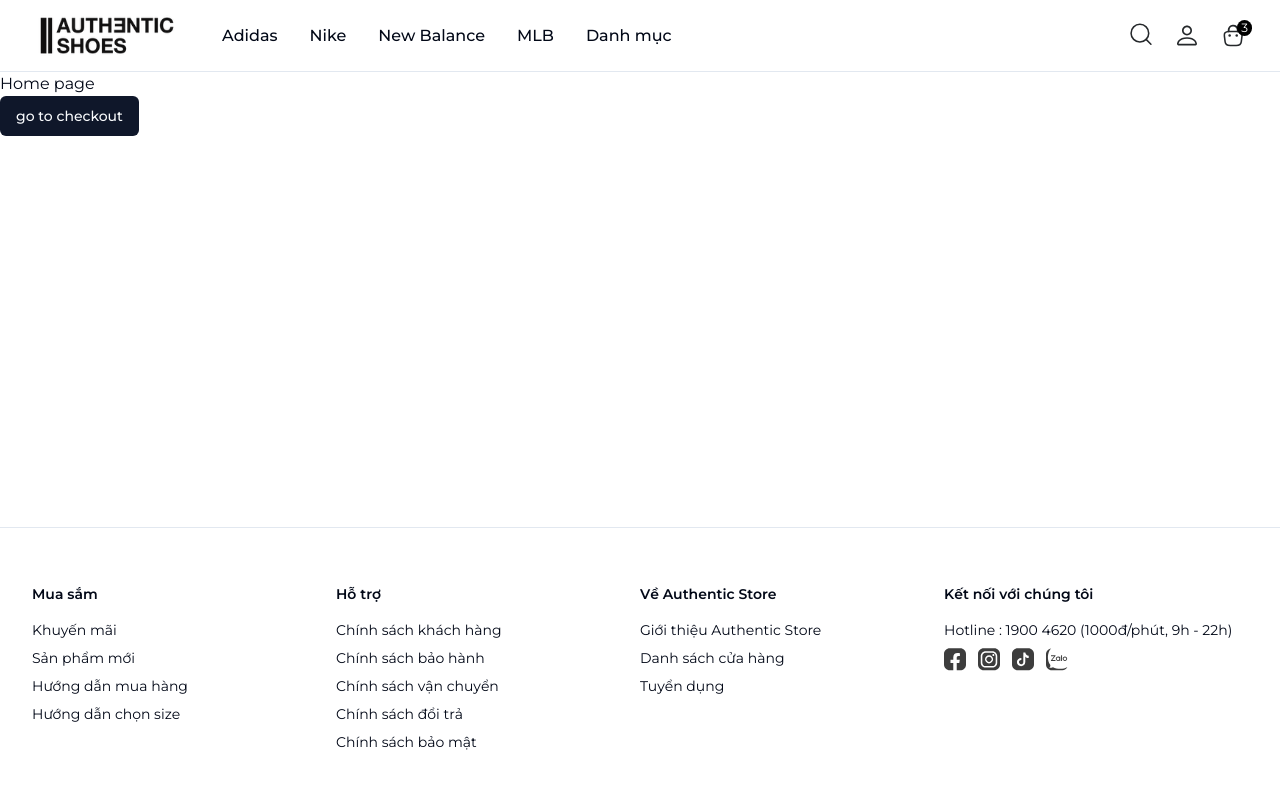
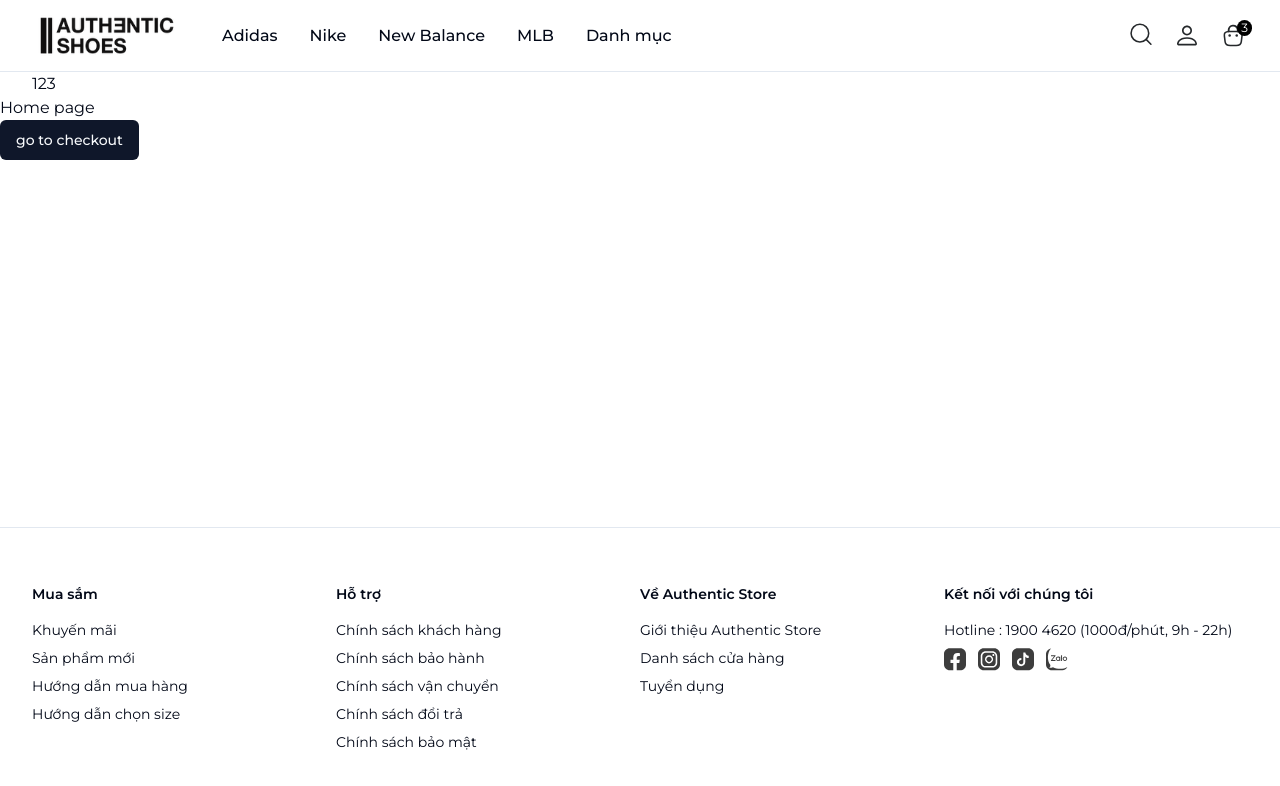
Before and after one commit to hoangminh46/fe-shophcmnpt, a Next.js app: page / in a window 1280 px wide. Shown: the top 786 px of the page. Built offline with nearby package versions, Linux system fonts and the light colour scheme.

Commit message:
add slider 1

```diff
--- a/package.json
+++ b/package.json
@@ -20,6 +20,7 @@
     "@radix-ui/react-tabs": "^1.1.0",
     "class-variance-authority": "^0.7.0",
     "clsx": "^2.1.1",
+    "embla-carousel-react": "^8.1.8",
     "framer-motion": "^11.3.21",
     "lucide-react": "^0.424.0",
     "next": "14.2.5",
--- a/src/app/page.tsx
+++ b/src/app/page.tsx
@@ -2,10 +2,26 @@
 import MainLayout from "@/app/layouts/MainLayout";
 import { Button } from "@/components/ui/button";
 import Link from "next/link";
+import {
+  Carousel,
+  CarouselContent,
+  CarouselItem,
+  CarouselNext,
+  CarouselPrevious,
+} from "@/components/ui/carousel";
 
 export default function Home() {
   return (
     <MainLayout>
+      <div className="container">
+        <Carousel>
+          <CarouselContent>
+            <CarouselItem>123</CarouselItem>
+            <CarouselItem>456</CarouselItem>
+            <CarouselItem>789</CarouselItem>
+          </CarouselContent>
+        </Carousel>
+      </div>
       <div>Home page</div>
       <Button asChild>
         <Link href="/checkout">go to checkout</Link>
--- /dev/null
+++ b/src/components/ui/carousel.tsx
@@ -0,0 +1,262 @@
+"use client"
+
+import * as React from "react"
+import useEmblaCarousel, {
+  type UseEmblaCarouselType,
+} from "embla-carousel-react"
+import { ArrowLeft, ArrowRight } from "lucide-react"
+
+import { cn } from "@/lib/utils"
+import { Button } from "@/components/ui/button"
+
+type CarouselApi = UseEmblaCarouselType[1]
+type UseCarouselParameters = Parameters<typeof useEmblaCarousel>
+type CarouselOptions = UseCarouselParameters[0]
+type CarouselPlugin = UseCarouselParameters[1]
+
+type CarouselProps = {
+  opts?: CarouselOptions
+  plugins?: CarouselPlugin
+  orientation?: "horizontal" | "vertical"
+  setApi?: (api: CarouselApi) => void
+}
+
+type CarouselContextProps = {
+  carouselRef: ReturnType<typeof useEmblaCarousel>[0]
+  api: ReturnType<typeof useEmblaCarousel>[1]
+  scrollPrev: () => void
+  scrollNext: () => void
+  canScrollPrev: boolean
+  canScrollNext: boolean
+} & CarouselProps
+
+const CarouselContext = React.createContext<CarouselContextProps | null>(null)
+
+function useCarousel() {
+  const context = React.useContext(CarouselContext)
+
+  if (!context) {
+    throw new Error("useCarousel must be used within a <Carousel />")
+  }
+
+  return context
+}
+
+const Carousel = React.forwardRef<
+  HTMLDivElement,
+  React.HTMLAttributes<HTMLDivElement> & CarouselProps
+>(
+  (
+    {
+      orientation = "horizontal",
+      opts,
+      setApi,
+      plugins,
+      className,
+      children,
+      ...props
+    },
+    ref
+  ) => {
+    const [carouselRef, api] = useEmblaCarousel(
+      {
+        ...opts,
+        axis: orientation === "horizontal" ? "x" : "y",
+      },
+      plugins
+    )
+    const [canScrollPrev, setCanScrollPrev] = React.useState(false)
+    const [canScrollNext, setCanScrollNext] = React.useState(false)
+
+    const onSelect = React.useCallback((api: CarouselApi) => {
+      if (!api) {
+        return
+      }
+
+      setCanScrollPrev(api.canScrollPrev())
+      setCanScrollNext(api.canScrollNext())
+    }, [])
+
+    const scrollPrev = React.useCallback(() => {
+      api?.scrollPrev()
+    }, [api])
+
+    const scrollNext = React.useCallback(() => {
+      api?.scrollNext()
+    }, [api])
+
+    const handleKeyDown = React.useCallback(
+      (event: React.KeyboardEvent<HTMLDivElement>) => {
+        if (event.key === "ArrowLeft") {
+          event.preventDefault()
+          scrollPrev()
+        } else if (event.key === "ArrowRight") {
+          event.preventDefault()
+          scrollNext()
+        }
+      },
+      [scrollPrev, scrollNext]
+    )
+
+    React.useEffect(() => {
+      if (!api || !setApi) {
+        return
+      }
+
+      setApi(api)
+    }, [api, setApi])
+
+    React.useEffect(() => {
+      if (!api) {
+        return
+      }
+
+      onSelect(api)
+      api.on("reInit", onSelect)
+      api.on("select", onSelect)
+
+      return () => {
+        api?.off("select", onSelect)
+      }
+    }, [api, onSelect])
+
+    return (
+      <CarouselContext.Provider
+        value={{
+          carouselRef,
+          api: api,
+          opts,
+          orientation:
+            orientation || (opts?.axis === "y" ? "vertical" : "horizontal"),
+          scrollPrev,
+          scrollNext,
+          canScrollPrev,
+          canScrollNext,
+        }}
+      >
+        <div
+          ref={ref}
+          onKeyDownCapture={handleKeyDown}
+          className={cn("relative", className)}
+          role="region"
+          aria-roledescription="carousel"
+          {...props}
+        >
+          {children}
+        </div>
+      </CarouselContext.Provider>
+    )
+  }
+)
+Carousel.displayName = "Carousel"
+
+const CarouselContent = React.forwardRef<
+  HTMLDivElement,
+  React.HTMLAttributes<HTMLDivElement>
+>(({ className, ...props }, ref) => {
+  const { carouselRef, orientation } = useCarousel()
+
+  return (
+    <div ref={carouselRef} className="overflow-hidden">
+      <div
+        ref={ref}
+        className={cn(
+          "flex",
+          orientation === "horizontal" ? "-ml-4" : "-mt-4 flex-col",
+          className
+        )}
+        {...props}
+      />
+    </div>
+  )
+})
+CarouselContent.displayName = "CarouselContent"
+
+const CarouselItem = React.forwardRef<
+  HTMLDivElement,
+  React.HTMLAttributes<HTMLDivElement>
+>(({ className, ...props }, ref) => {
+  const { orientation } = useCarousel()
+
+  return (
+    <div
+      ref={ref}
+      role="group"
+      aria-roledescription="slide"
+      className={cn(
+        "min-w-0 shrink-0 grow-0 basis-full",
+        orientation === "horizontal" ? "pl-4" : "pt-4",
+        className
+      )}
+      {...props}
+    />
+  )
+})
+CarouselItem.displayName = "CarouselItem"
+
+const CarouselPrevious = React.forwardRef<
+  HTMLButtonElement,
+  React.ComponentProps<typeof Button>
+>(({ className, variant = "outline", size = "icon", ...props }, ref) => {
+  const { orientation, scrollPrev, canScrollPrev } = useCarousel()
+
+  return (
+    <Button
+      ref={ref}
+      variant={variant}
+      size={size}
+      className={cn(
+        "absolute  h-8 w-8 rounded-full",
+        orientation === "horizontal"
+          ? "-left-12 top-1/2 -translate-y-1/2"
+          : "-top-12 left-1/2 -translate-x-1/2 rotate-90",
+        className
+      )}
+      disabled={!canScrollPrev}
+      onClick={scrollPrev}
+      {...props}
+    >
+      <ArrowLeft className="h-4 w-4" />
+      <span className="sr-only">Previous slide</span>
+    </Button>
+  )
+})
+CarouselPrevious.displayName = "CarouselPrevious"
+
+const CarouselNext = React.forwardRef<
+  HTMLButtonElement,
+  React.ComponentProps<typeof Button>
+>(({ className, variant = "outline", size = "icon", ...props }, ref) => {
+  const { orientation, scrollNext, canScrollNext } = useCarousel()
+
+  return (
+    <Button
+      ref={ref}
+      variant={variant}
+      size={size}
+      className={cn(
+        "absolute h-8 w-8 rounded-full",
+        orientation === "horizontal"
+          ? "-right-12 top-1/2 -translate-y-1/2"
+          : "-bottom-12 left-1/2 -translate-x-1/2 rotate-90",
+        className
+      )}
+      disabled={!canScrollNext}
+      onClick={scrollNext}
+      {...props}
+    >
+      <ArrowRight className="h-4 w-4" />
+      <span className="sr-only">Next slide</span>
+    </Button>
+  )
+})
+CarouselNext.displayName = "CarouselNext"
+
+export {
+  type CarouselApi,
+  Carousel,
+  CarouselContent,
+  CarouselItem,
+  CarouselPrevious,
+  CarouselNext,
+}
--- a/src/icons/SearchIcon.tsx
+++ b/src/icons/SearchIcon.tsx
@@ -10,16 +10,16 @@ export default function SearchIcon() {
       <path
         d="M11.1111 17.7222C15.0385 17.7222 18.2222 14.5385 18.2222 10.6111C18.2222 6.68375 15.0385 3.5 11.1111 3.5C7.18375 3.5 4 6.68375 4 10.6111C4 14.5385 7.18375 17.7222 11.1111 17.7222Z"
         stroke="#25282B"
-        stroke-width="1.25"
-        stroke-linecap="round"
-        stroke-linejoin="round"
+        strokeWidth="1.25"
+        strokeLinecap="round"
+        strokeLinejoin="round"
       ></path>
       <path
         d="M20.0002 19.5L16.1335 15.6334"
         stroke="#25282B"
-        stroke-width="1.25"
-        stroke-linecap="round"
-        stroke-linejoin="round"
+        strokeWidth="1.25"
+        strokeLinecap="round"
+        strokeLinejoin="round"
       ></path>
     </svg>
   );
```
Also changed, not shown: 1 other file (tests, documents, lock files or other folders).
